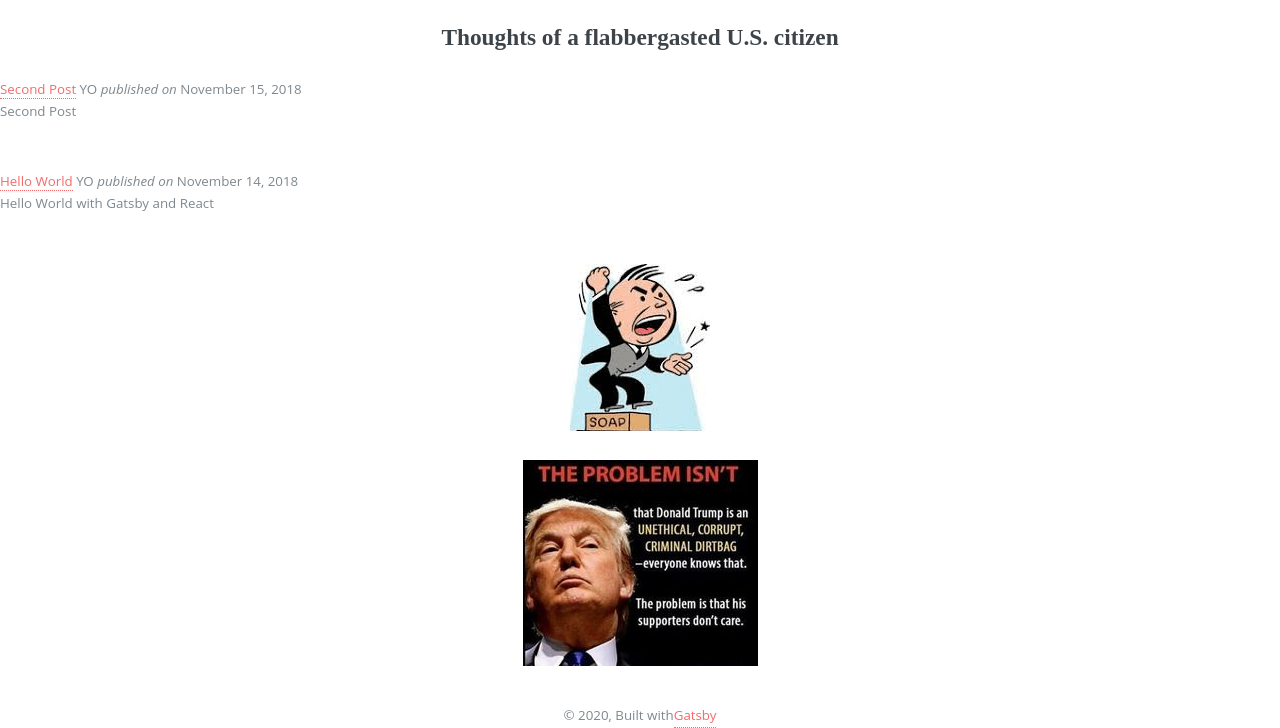
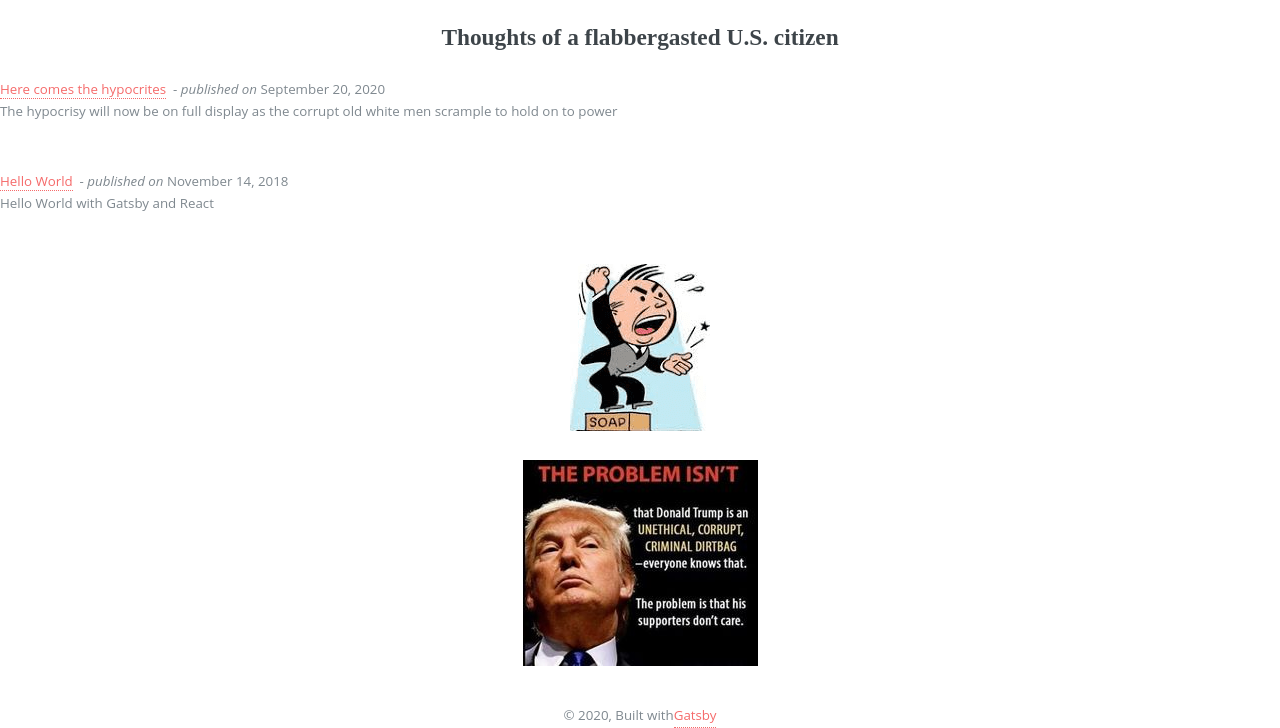
Before and after one commit to bhl12345/skilletblog, a Gatsby site: page / in a window 1280 px wide. Shown: the part 110-838 px from the top of the page. Built offline with nearby package versions, Linux system fonts and the light colour scheme; Gatsby itself is replaced by a stand-in of ours.

Commit message:
added post

```diff
--- a/src/components/layout.js
+++ b/src/components/layout.js
@@ -36,7 +36,6 @@ const Layout = ({ children }) => {
       {data.site.siteMetadata?.description || `Description`} </h2>
       <main>{children}</main>
       <div>
-
      <center> <img src={logo} alt="Flowers in Chania" /> </center>
         <br></br>
         <center><img src={dumbDon} alt="Flowers in Chania" /></center>
--- a/src/pages/another-post/index.md
+++ /dev/null
@@ -1,9 +0,0 @@
----
-path: '/second-post'
-date: '2018-11-15'
-title: 'Second Post'
-tags: ['react', '2018']
-excerpt: 'Second Post'
----
-
-Lorem Anim ad Lorem ex amet. Eiusmod ipsum commodo nulla sint do. Consequat ipsum aliqua laboris consequat magna. Occaecat esse exercitation occaecat duis aute qui consectetur aute laborum veniam veniam occaecat. Sunt eu incididunt mollit fugiat quis quis. Proident laborum qui voluptate in elit est quis ut sint ut. Consequat nisi commodo sunt voluptate officia nisi veniam occaecat amet nulla.
--- /dev/null
+++ b/src/pages/here-comes-the-hypocrites-2020-09-20/index.md
@@ -0,0 +1,9 @@
+---
+path: '/here-comes-the-hypocrites-2020-09-20'
+date: '2020-09-20'
+title: 'Here comes the hypocrites'
+tags: ['react', '2020']
+excerpt: 'The hypocrisy will now be on full display as the corrupt old white men scrample
+to hold on to power '
+---
+ Hypocrites on Parade.
--- a/src/pages/index.js
+++ b/src/pages/index.js
@@ -16,7 +16,7 @@ const IndexPage = ({ data }) => {
               <Link to={frontmatter.path}>{frontmatter.title}</Link>
               &nbsp;
               <small>
-                {'YO '}
+                {' - '}
                 <em>published on</em> {frontmatter.date}
               </small>
               <p>{frontmatter.excerpt}</p>
```
